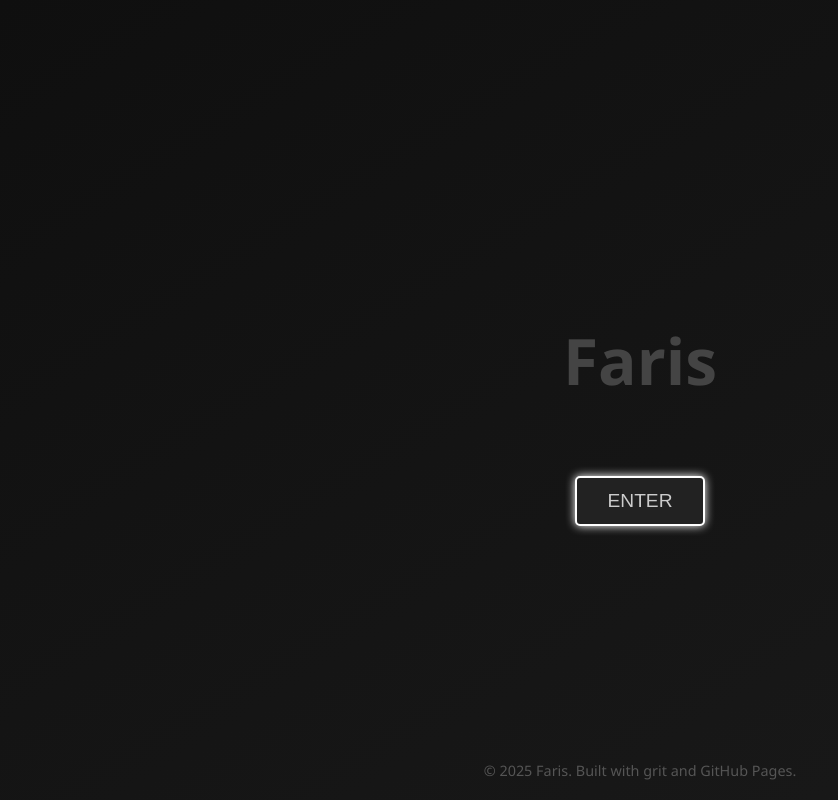
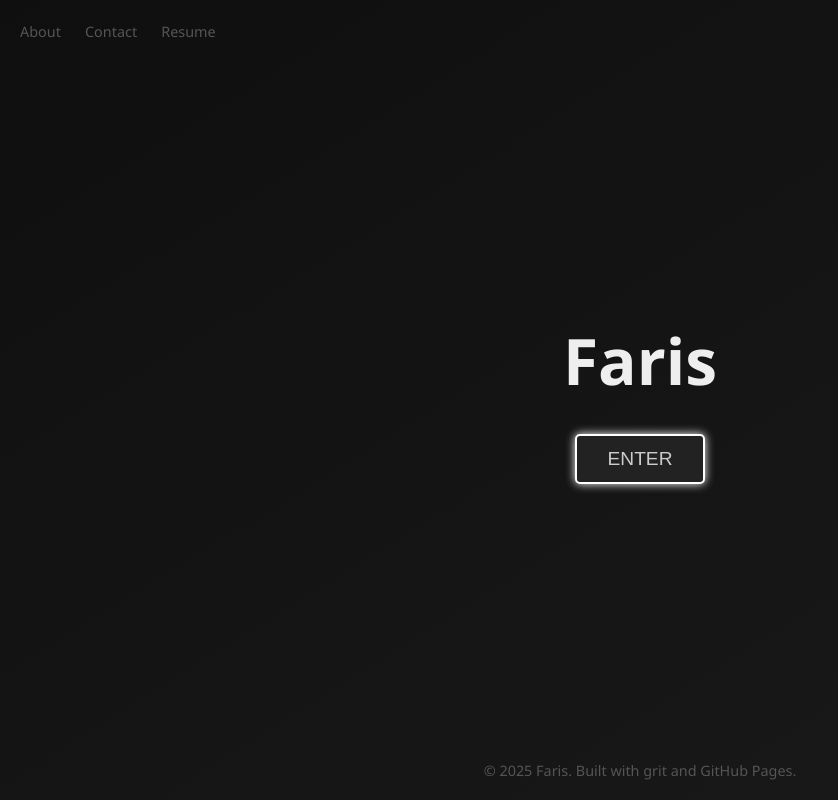
Before and after one commit to FarisAsmar/FarisCs, a plain HTML site: page index.html in a window 1280 px wide. Shown: the whole page, without its empty margins (0-838 px from the left). Drawn offline with Linux system fonts and the light colour scheme.

Commit message:
Enhance index.html with meta tags and navigation
Added meta description and favicon link. Improved styling with CSS variables and added navigation links.

```diff
--- a/index.html
+++ b/index.html
@@ -3,13 +3,32 @@
 <head>
   <meta charset="UTF-8" />
   <meta name="viewport" content="width=device-width, initial-scale=1.0" />
+  <meta name="description" content="Cyber-themed portfolio of Faris, showcasing projects built with grit and precision." />
+  <link rel="icon" href="favicon.ico" type="image/x-icon" />
   <title>Faris | Cyber Portfolio</title>
   <style>
+    :root {
+      --bg-start: #0f0f0f;
+      --bg-end: #1a1a1a;
+      --text-main: #e0e0e0;
+      --text-muted: #555;
+      --accent: white;
+      --button-bg: #222;
+      --button-hover: #333;
+      --button-text: #ccc;
+      --header-color: #eee;
+    }
+
+    * {
+      margin: 0;
+      padding: 0;
+      box-sizing: border-box;
+    }
+
     body {
-      margin: 0;
       font-family: 'Segoe UI', sans-serif;
-      background: linear-gradient(to bottom right, #0f0f0f, #1a1a1a);
-      color: #e0e0e0;
+      background: linear-gradient(to bottom right, var(--bg-start), var(--bg-end));
+      color: var(--text-main);
       display: flex;
       flex-direction: column;
       align-items: center;
@@ -18,9 +37,22 @@
       overflow: hidden;
     }
 
+    header {
+      position: absolute;
+      top: 20px;
+      left: 20px;
+    }
+
+    nav a {
+      margin-right: 20px;
+      color: var(--text-muted);
+      text-decoration: none;
+      font-size: 0.9rem;
+    }
+
     h1 {
       font-size: 4rem;
-      color: #444; /* dark grey */
+      color: var(--header-color);
       animation: blink 1s infinite;
     }
 
@@ -33,34 +65,61 @@
       margin-top: 30px;
       padding: 12px 30px;
       font-size: 1.2rem;
-      color: #ccc;
-      background-color: #222;
-      border: 2px solid white;
+      color: var(--button-text);
+      background-color: var(--button-bg);
+      border: 2px solid var(--accent);
       border-radius: 5px;
       cursor: pointer;
       text-transform: uppercase;
       transition: all 0.3s ease;
-      box-shadow: 0 0 10px white;
+      box-shadow: 0 0 10px var(--accent);
     }
 
     .enter-button:hover {
-      background-color: #333;
-      box-shadow: 0 0 20px white;
+      background-color: var(--button-hover);
+      box-shadow: 0 0 20px var(--accent);
+    }
+
+    .enter-button:focus {
+      outline: 2px solid var(--accent);
     }
 
     footer {
       position: absolute;
       bottom: 20px;
       font-size: 0.9rem;
-      color: #555;
+      color: var(--text-muted);
+    }
+
+    @media (prefers-reduced-motion: reduce) {
+      h1 {
+        animation: none;
+      }
     }
   </style>
 </head>
 <body>
-  <h1>Faris</h1>
-  <button class="enter-button" onclick="location.href='projects.html'">Enter</button>
+  <header>
+    <nav>
+      <a href="about.html">About</a>
+      <a href="contact.html">Contact</a>
+      <a href="resume.pdf">Resume</a>
+    </nav>
+  </header>
+
+  <h1><span id="tagline">Faris</span></h1>
+  <button class="enter-button" aria-label="Enter Faris's cyber portfolio" onclick="location.href='projects.html'">Enter</button>
+
   <footer>
     &copy; 2025 Faris. Built with grit and GitHub Pages.
   </footer>
+
+  <script>
+    const taglines = ["Faris", "Cyber Strategist", "Payload Architect", "Built Not Bought"];
+    let i = 0;
+    setInterval(() => {
+      document.getElementById("tagline").textContent = taglines[i++ % taglines.length];
+    }, 1000);
+  </script>
 </body>
 </html>
```
